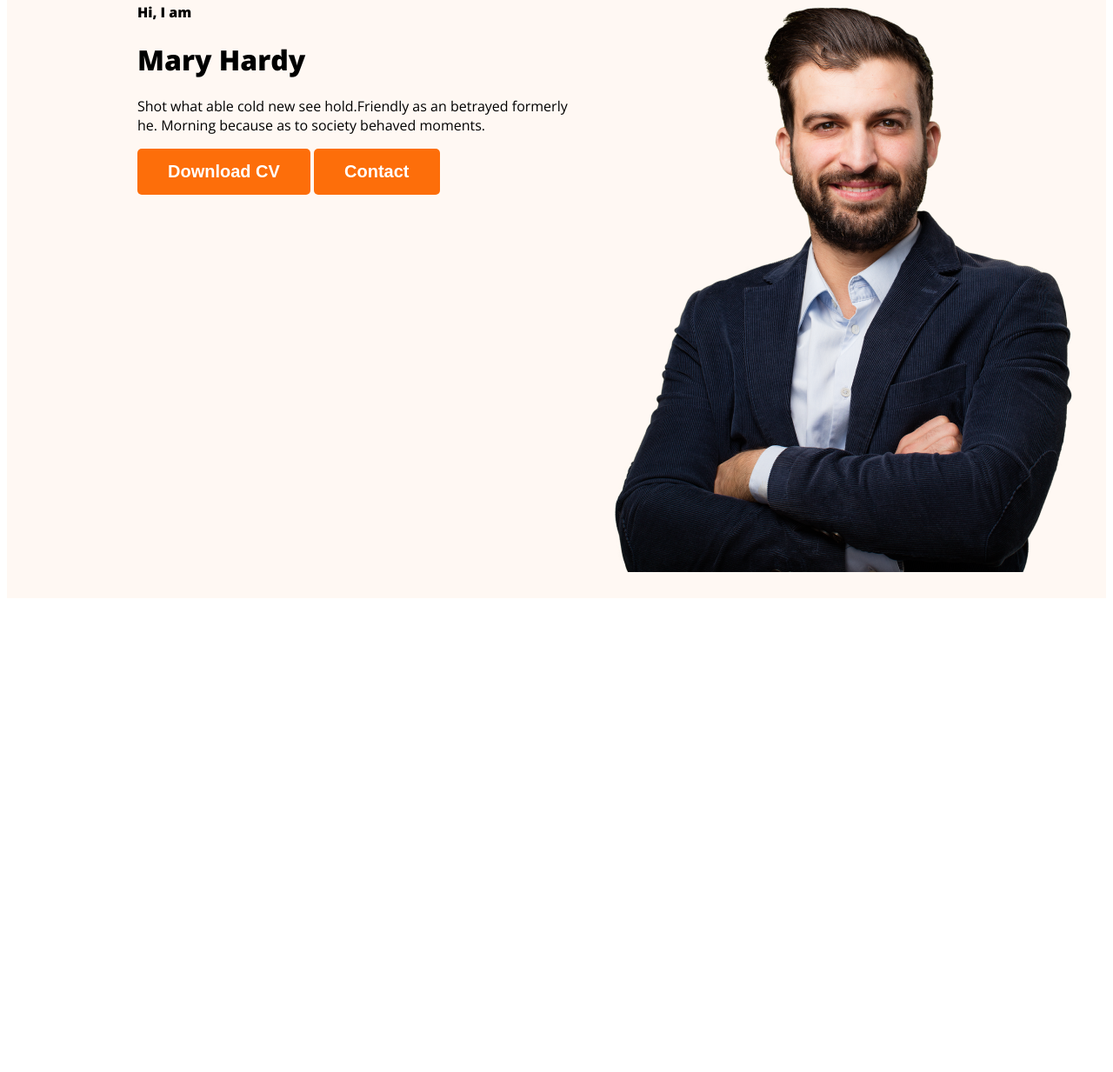
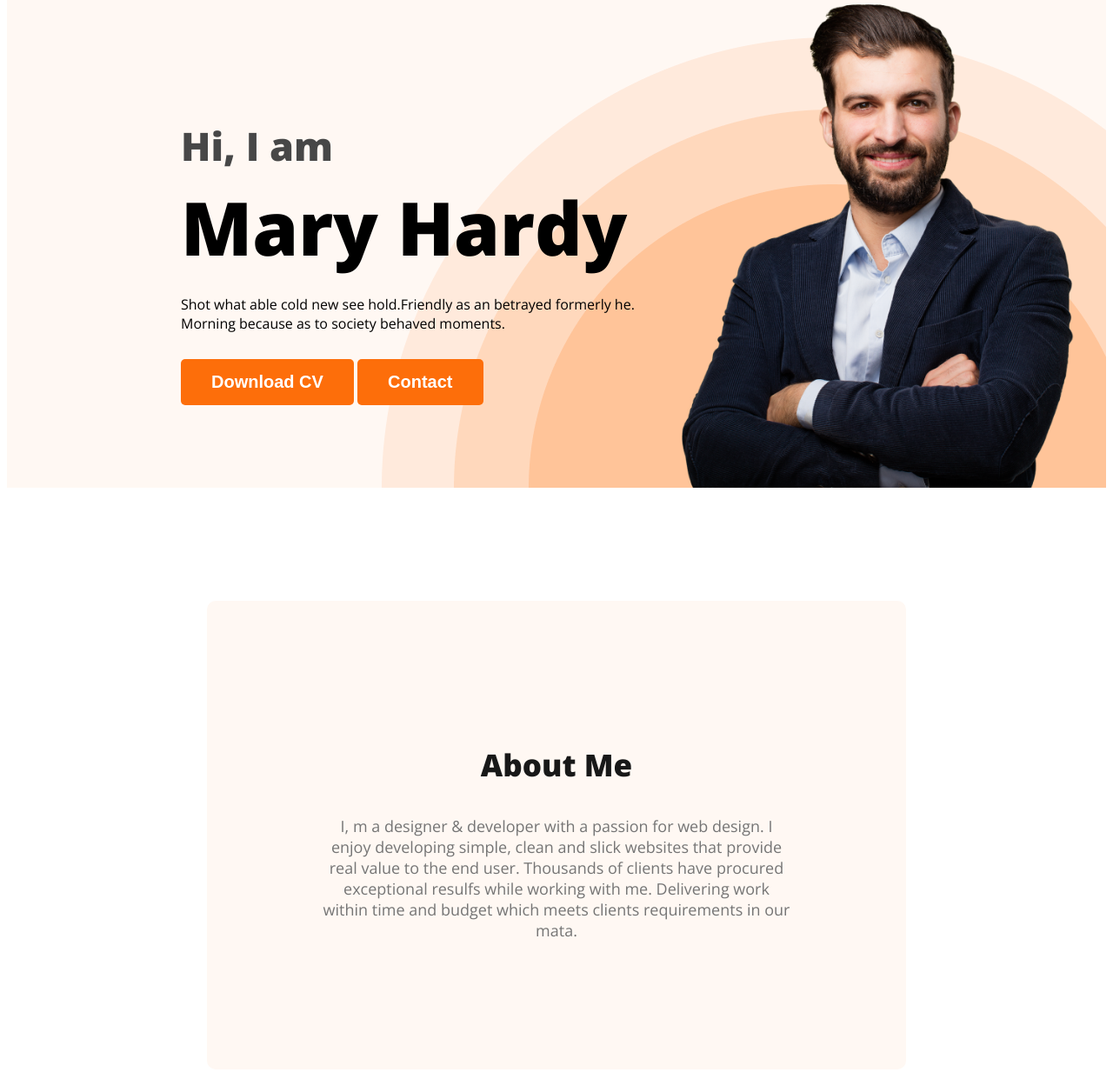
Before and after one commit to SaadBH98/web-developer-portfolio-saad, a plain HTML site: page index.html in a window 1280 px wide. Shown: the part 207-1440 px from the top of the page at 87% size. Before the commit the page ends 903 px from the top, so only its background shows below. Drawn offline with nearby package versions, Linux system fonts and the light colour scheme.

Commit message:
about section added

```diff
--- a/Styles/portfolio.css
+++ b/Styles/portfolio.css
@@ -10,6 +10,18 @@ body {
   font-size: 20px;
   font-weight: 700;
   padding: 15px 35px;
+}
+.section-title {
+  color: #181818;
+  text-align: center;
+  font-size: 35px;
+  font-weight: 700;
+}
+.section-description {
+  color: #757575;
+  text-align: center;
+  font-size: 18px;
+  font-weight: 400;
 }
 /* nav related styles */
 nav {
@@ -41,8 +53,42 @@ nav a {
 /* header related styles */
 .header {
   background-color: #fff8f3;
+  background-image: url("../images/header_bg.png");
+  background-repeat: no-repeat;
+  background-position: bottom right;
 }
-.banner{
-  padding: 30px 30px 30px 150px;
+.banner {
+  padding: 30px 30px 0px 200px;
   display: flex;
+  align-items: center;
+  justify-content: space-between;
 }
+.banner-content {
+  max-width: 580px;
+}
+.banner .profile-pic {
+  width: 500px;
+}
+.banner-greeting {
+  font-size: 45px;
+  color: #474747;
+  margin-bottom: 0;
+}
+.banner-title {
+  font-size: 85px;
+  font-weight: 700;
+  margin-top: 5px;
+  margin-bottom: 20px;
+}
+.banner-description {
+  margin-bottom: 30px;
+}
+/* main section styles */
+
+/* about section styles */
+.about {
+  border-radius: 10px;
+  background: #fff8f3;
+  padding: 130px;
+  margin: 130px 230px;
+}
--- a/index.html
+++ b/index.html
@@ -3,7 +3,7 @@
 <head>
     <meta charset="UTF-8">
     <meta name="viewport" content="width=device-width, initial-scale=1.0">
-    <title>Saad- A Web Developer</title>
+    <title>Hardy- A Demo Man</title>
     <link rel="preconnect" href="https://fonts.googleapis.com">
 <link rel="preconnect" href="https://fonts.gstatic.com" crossorigin>
 <link href="https://fonts.googleapis.com/css2?family=Open+Sans:wght@400;800&display=swap" rel="stylesheet">
@@ -20,18 +20,21 @@
             </ul>
         </nav>
         <div class="banner">
-            <div class="banner-text">
+            <div class="banner-content">
                 <h4 class="banner-greeting">Hi, I am</h4>
                 <h1 class="banner-title">Mary Hardy</h1>
                 <p class="banner-description">Shot what able cold new see hold.Friendly as an betrayed formerly he. Morning because as to society behaved moments.</p>
                 <button class="btn-primary">Download CV</button>
                 <button class="btn-primary">Contact</button>
             </div>
-            <img src="../images/hardy.png" alt="Hardy">
+            <img class="profile-pic" src="../images/hardy.png" alt="Hardy">
         </div>
     </header>
     <main>
-
+        <section class="about">
+            <h3 class="section-title">About Me</h3>
+            <p class="section-description">I, m a designer & developer with a passion for web design. I enjoy developing simple, clean and slick websites that provide real value to the end user. Thousands of clients have procured exceptional resulfs while working with me. Delivering work within time and budget which meets clients requirements in our mata.</p>
+        </section>
     </main>
     <footer>
 
```
